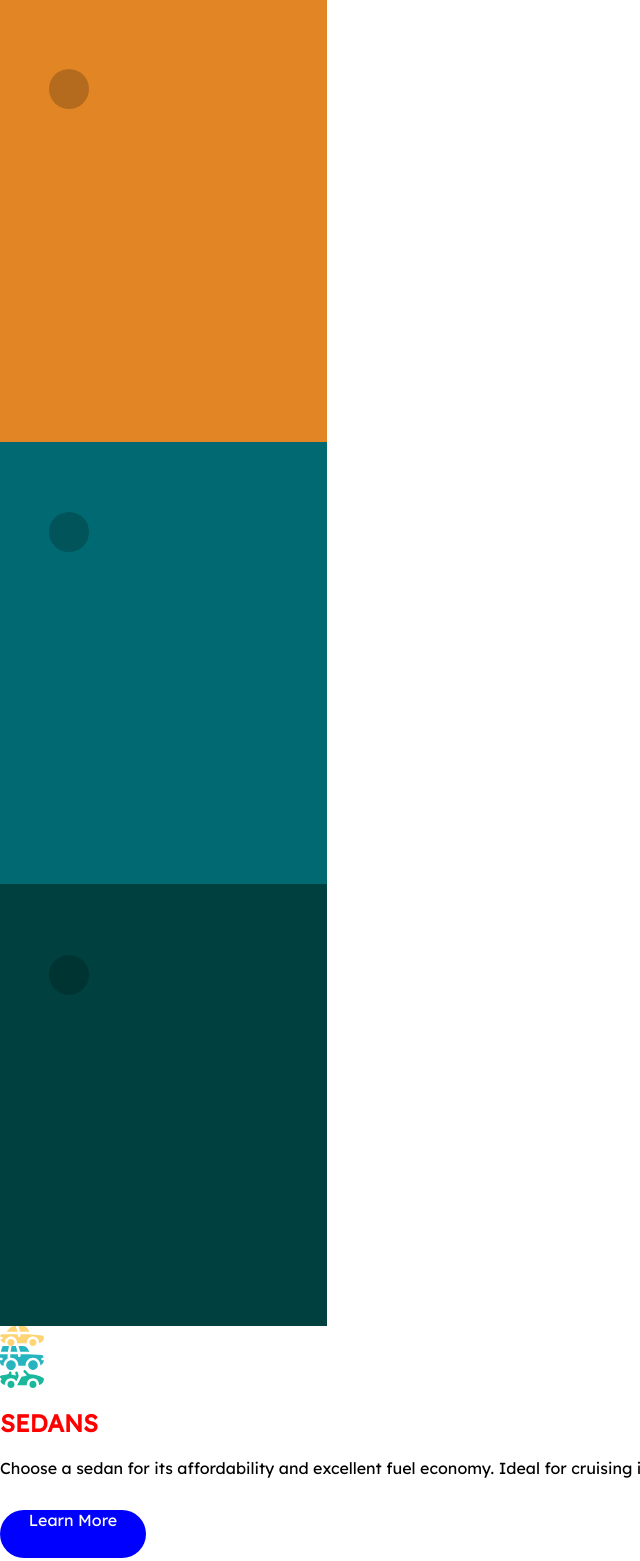
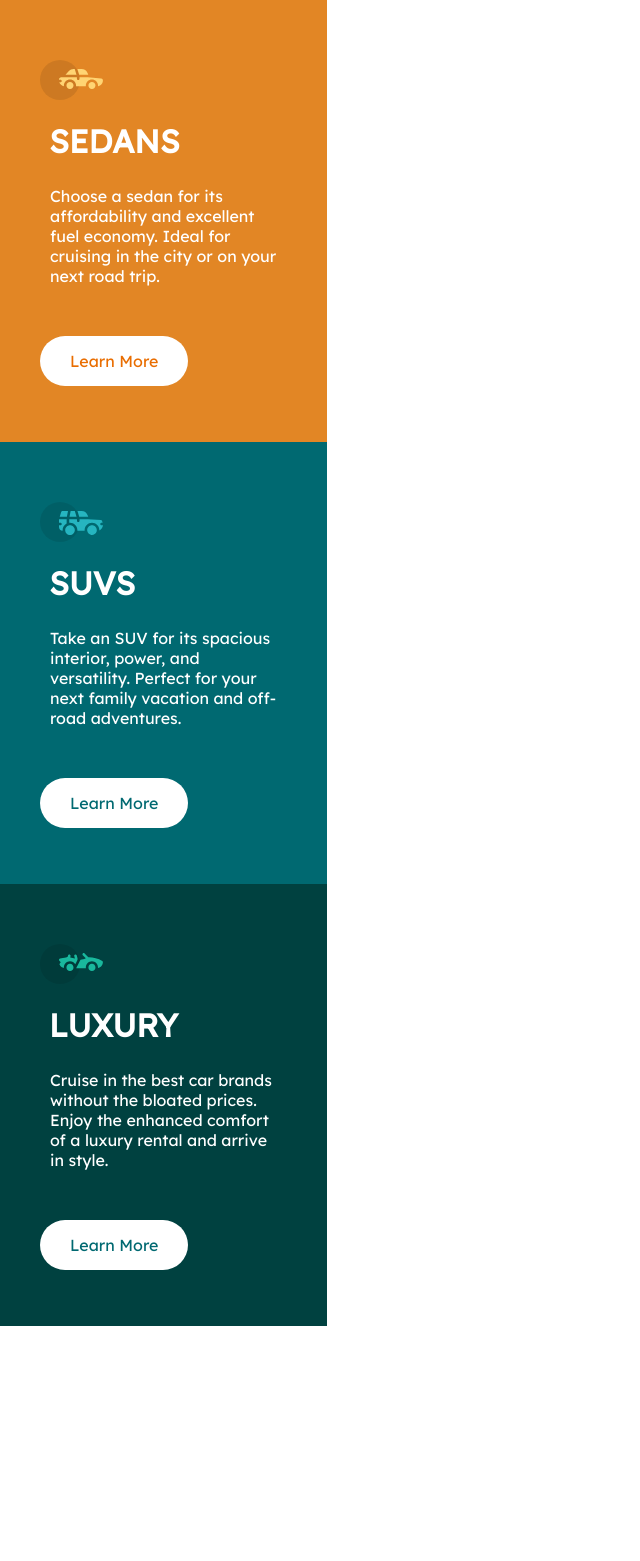
Before and after one commit to keketee/prueba-tecnica-movil, a plain HTML site: page index.html in a window 1280 px wide. Shown: the top 1561 px of the page, without its empty margins (0-640 px from the left). After the commit the page ends 1326 px from the top, so only its background shows below. Drawn offline with Linux system fonts and the light colour scheme.

Commit message:
prueba tecnica movil hecha

```diff
--- a/css/styles.css
+++ b/css/styles.css
@@ -24,47 +24,164 @@ body {
 .box-1{
   position: relative;
   width: 327px; ;
-  height: 1326px ;
+  height: 442px ;
   background-color:#E28625 ;
 }
-.box-1::before{
+
+.sedanimg{
   position: absolute;
   content: '';
-  width: 327px;
-  height: 442px;
-  background-color: #006971;
-  top: 442px;
+  margin-top: 69px;
+  margin-left: 59px;
+}
+.sedan{
+  position: absolute;
+  content: '';
+  color: white;
+  top: 100px;
+  left: 49px;
+}
+.parrafo{
+  position: absolute;
+  content: '';
+  color: white;
+  top: 120px;
+  margin-left: auto;
+  margin-right: auto;
+  padding: 50px;
 
 }
-.box-1::after{
+.final{
   position: absolute;
   content: '';
-  width: 327px;
-  height: 442px;
-  background-color:#004140 ;
-  top: 884px;
+  top: 320px;
+  left: 40px;
+  color: rgb(233, 109, 0);
+  margin-left: auto;
+  margin-right: auto;
+  padding:  15px 30px 15px 30px ;
+  background-color:white ;
+  border-radius: 50px;
 }
-.titulos{
-  color: red;
-}
-.parrafos{
-  display: inline-block;
-  width: 146px;
-  height: 48px;
-  background-color: blue;
-  border-radius: 100px;
-  color: white;
+.circulos{
+  position: absolute;
+  content: '';
+  width: 40px;
+  height: 40px;
+  background-color: rgba(0, 0, 0, 0.093);
+  border-radius: 100%;
+  top: 60px;
+  left: 40px;
 
- text-align: center;
 
 }
-.circulos{
+
+.box-2{
   position: relative;
+  width: 327px; ;
+  height: 442px ;
+  background-color:#006971 ;
+}
+
+.suvsimg{
+  position: absolute;
+  content: '';
+  margin-top: 69px;
+  margin-left: 59px;
+}
+.sub{
+  position: absolute;
+  content: '';
+  color: white;
+  top: 100px;
+  left: 49px;
+}
+.parrafo1{
+  position: absolute;
+  content: '';
+  color: white;
+  top: 120px;
+  margin-left: auto;
+  margin-right: auto;
+  padding: 50px;
+
+}
+.final1{
+  position: absolute;
+  content: '';
+  top: 320px;
+  left: 40px;
+  color: #006971;
+  margin-left: auto;
+  margin-right: auto;
+  padding:  15px 30px 15px 30px ;
+  background-color:white ;
+  border-radius: 50px;
+}
+.circulos2{
+  position: absolute;
+  content: '';
   width: 40px;
-  height: 40px ;
-  background-color: #00000033;
-  top: -1876px;
+  height: 40px;
+  background-color: rgba(0, 0, 0, 0.093);
+  border-radius: 100%;
+  top: 60px;
+  left: 40px;
+
+
+}
+
+.box-3{
+  position: relative;
+  width: 327px; ;
+  height: 442px ;
+  background-color:#004140 ;
+}
+
+.luxuimg{
+  position: absolute;
+  content: '';
+  margin-top: 69px;
+  margin-left: 59px;
+}
+.luxu{
+  position: absolute;
+  content: '';
+  color: white;
+  top: 100px;
   left: 49px;
+}
+.parrafo2{
+  position: absolute;
+  content: '';
+  color: white;
+  top: 120px;
+  margin-left: auto;
+  margin-right: auto;
+  padding: 50px;
+
+}
+.final2{
+  position: absolute;
+  content: '';
+  top: 320px;
+  left: 40px;
+  color: #006971;
+  margin-left: auto;
+  margin-right: auto;
+  padding:  15px 30px 15px 30px ;
+  background-color:white ;
+  border-radius: 50px;
+}
+.circulos3{
+  position: absolute;
+  content: '';
+  width: 40px;
+  height: 40px;
+  background-color: rgba(0, 0, 0, 0.093);
   border-radius: 100%;
-  box-shadow: 0px 443px #00000033, 0px 886px #00000033  ;
+  top: 60px;
+  left: 40px;
+
+
 }
--- a/index.html
+++ b/index.html
@@ -11,20 +11,37 @@
   </head>
   <body>
     <main>
-      <div class="box-1"></div>
-<img class="sedan" src="./assets/images/icon-sedans.svg" alt="logo sedan">
-<img src="./assets/images/icon-suvs.svg " alt="logo suvs">
-<img src="./assets/images/icon-luxury.svg" alt="logo luxury">
-<h2 class="titulos title">SEDANS</h2>
-<p>Choose a sedan for its affordability and excellent fuel economy. Ideal for cruising in the city or on your next road trip.</p>
-<p class="parrafos">Learn More</p>
-<h2 class="titulos title2">SUVS</h2>
-<p>Take an SUV for its spacious interior, power, and versatility. Perfect for your next family vacation and off-road adventures.</p>
-<p class="parrafos">Learn More</p>
-<h2 class="titulos title3">LUXURY</h2>
-<P>Cruise in the best car brands without the bloated prices. Enjoy the enhanced comfort of a luxury rental and arrive in style. </P>
-<P class="parrafos">Learn More</P>
-<div class="circulos"></div>
+      <div class="box-1">
+        <div class="circulos" ></div>
+        <img class="sedanimg" src="./assets/images/icon-sedans.svg" alt="logo sedan">
+        <h1 class="sedan">SEDANS</h1>
+        <p class="parrafo">Choose a sedan for its affordability and excellent fuel economy. Ideal for cruising in the city or on your next road trip.</p>
+        <p class="final">Learn More</p>
+
+      </div>
+
+      <div class="box-2">
+        <div class="circulos2" ></div>
+        <img class="suvsimg" src="./assets/images/icon-suvs.svg" alt="logo sub">
+        <h1 class="sub">SUVS</h1>
+        <p class="parrafo1">Take an SUV for its spacious interior, power, and versatility. Perfect for your next family vacation and off-road adventures.</p>
+        <p class="final1">Learn More</p>
+
+      </div>
+
+      <div class="box-3">
+        <div class="circulos3" ></div>
+        <img class="luxuimg" src="./assets/images/icon-luxury.svg" alt="logo luxury">
+        <h1 class="luxu"> LUXURY</h1>
+        <p class="parrafo2">Cruise in the best car brands without the bloated prices. Enjoy the enhanced comfort of a luxury rental and arrive in style. </p>
+        <p class="final2">Learn More</p>
+
+      </div>
+
+
+
+
+
 
 
 
```
